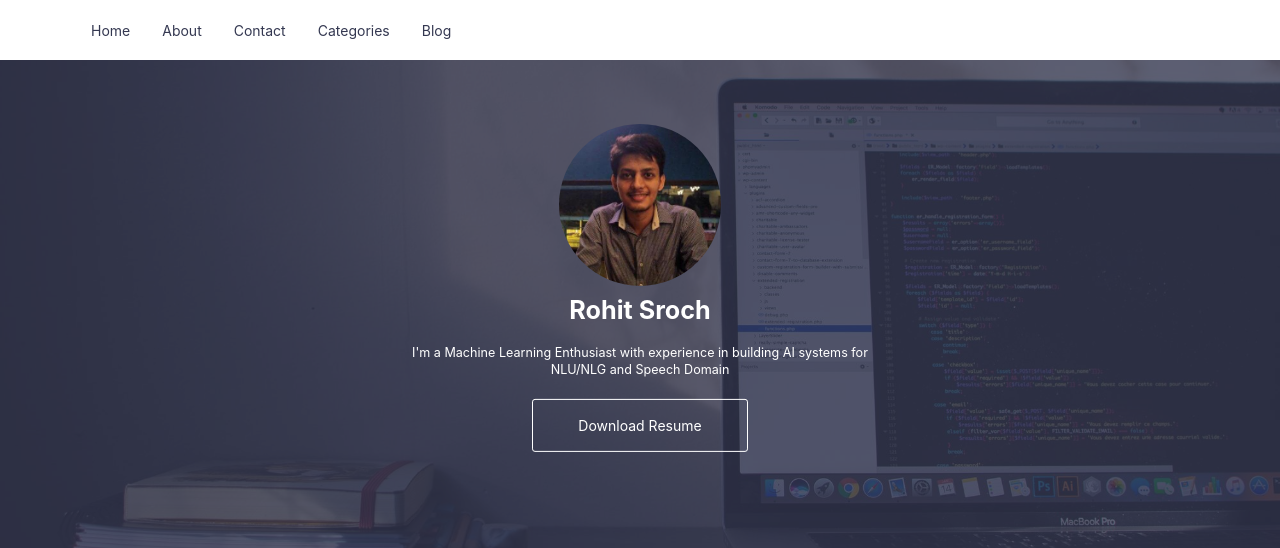
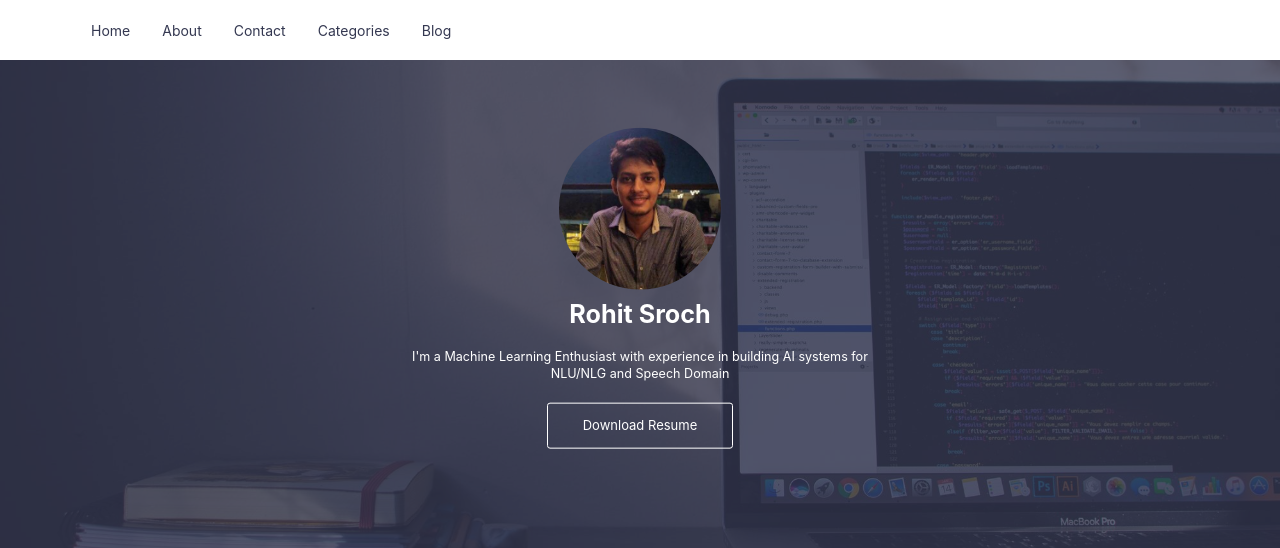
Before and after one commit to rohitsroch/rohitsroch.github.io, a Jekyll site: the page built from index.md, in a window 1280 px wide. Shown: the top 548 px of the page. Built offline with Jekyll 4.4.1, drawn with Linux system fonts in a browser that asks for light colours.

Commit message:
blog [WIP]

```diff
--- a/assets/css/main.css
+++ b/assets/css/main.css
@@ -1595,10 +1595,10 @@
 
 @media only screen and (min-width: 48em) {
     .hero__wrap .hero__download {
-        font-size: 14px;
+        font-size: 13px;
         color: #fff;
         border: 1px solid #fff;
-        padding: 15px 45px;
+        padding: 12px 35px;
     }
 }
 
```
